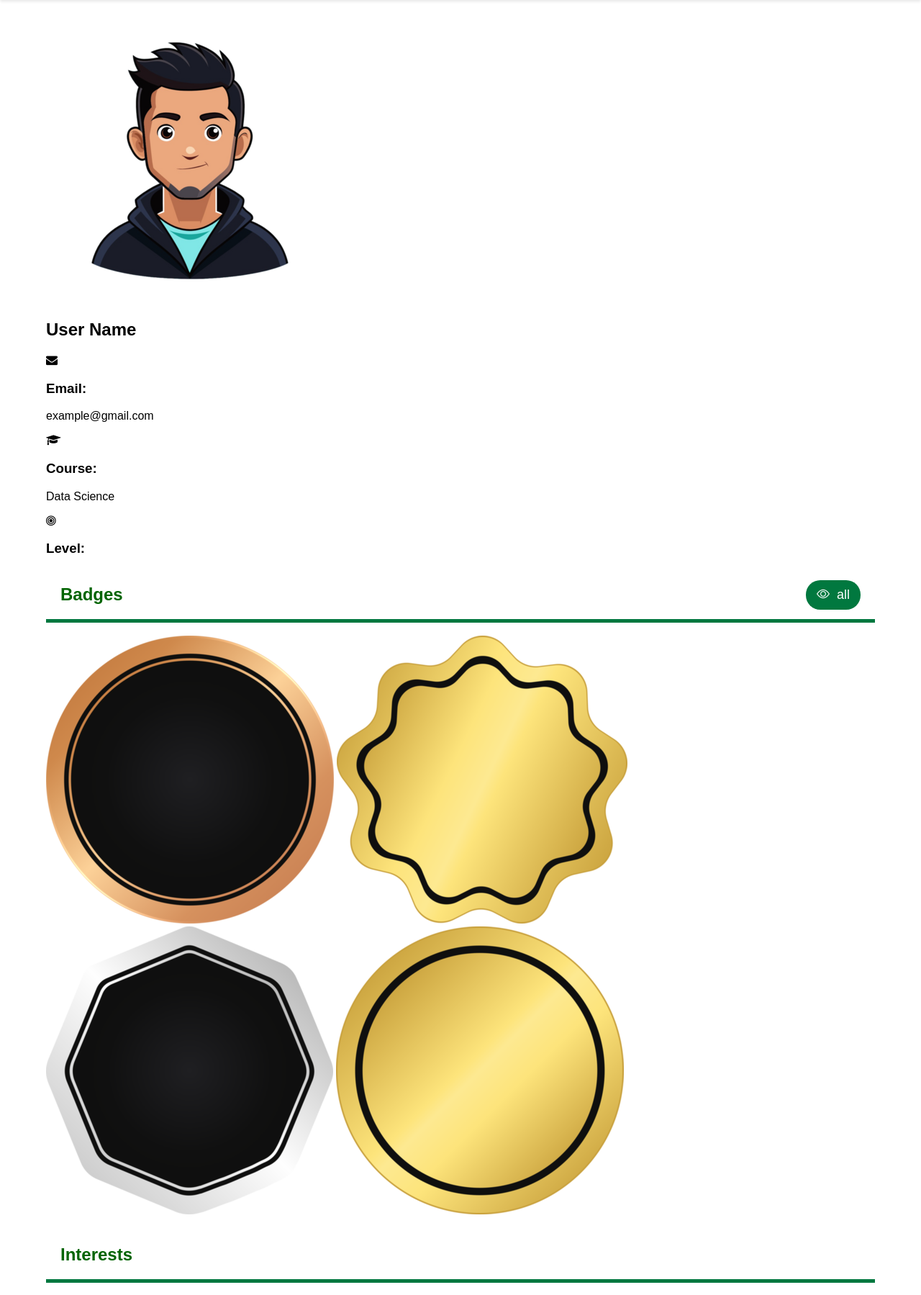
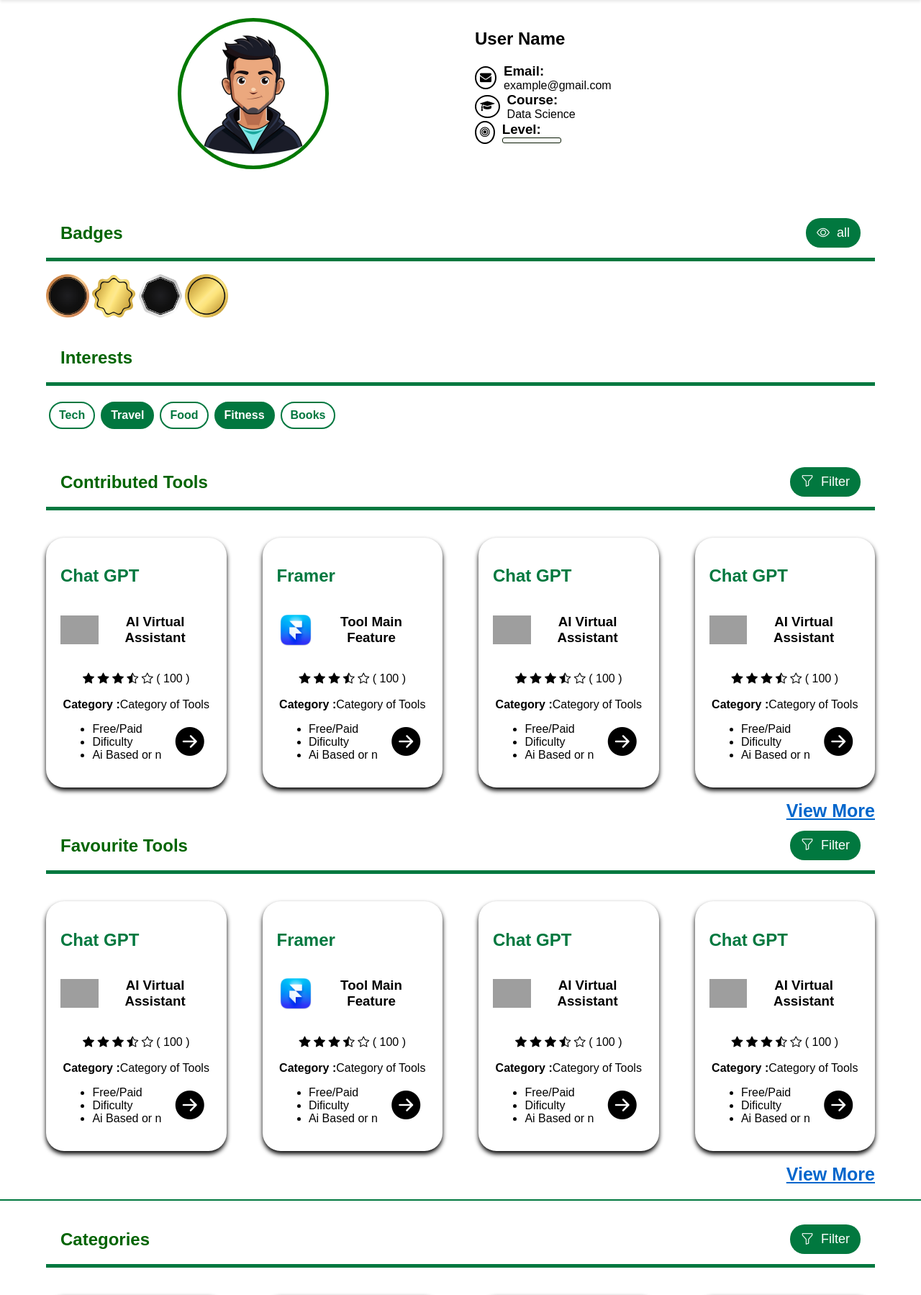
Before and after one commit to DeveloperFardeen/tooltrek, a PHP site: page /profile.php in a window 1280 px wide. Shown: the part 64-1863 px from the top of the page at 72% size. Run offline with PHP 8.4, Linux system fonts and the light colour scheme; the visitor is signed in with stand-in values (Sample User, id 1); grey boxes are pictures that could not be loaded.

Commit message:
Added Style for Profile page

```diff
--- a/css/homestyle.css
+++ b/css/homestyle.css
@@ -207,3 +207,85 @@
     border-radius: 8px;
     box-shadow: 0 4px 6px rgba(0, 0, 0, 0.1);
 }
+
+
+/* Code for Profile Section */
+.section-profile {
+    display: grid;
+    grid-template-columns: repeat(auto-fit, minmax(250px, 1fr));
+    margin-bottom: 50px;
+}
+.avatar-box {
+    width: 200px;
+    height: 200px;
+    border-radius: 50%;
+    border: 5px solid #017801;
+    margin: auto;
+}
+
+.avatar-box img {
+    width: 100%;
+    border-radius: 50%;
+}
+
+.profile-details {
+    padding: 20px;
+}
+
+.profile-details * {
+    margin: 0;
+    padding: 0;
+}
+
+.profile-details .info-container {
+    margin: 20px 0;
+}
+
+.profile-details .info-box {
+    display: flex;
+    align-items: center;
+    gap: 10px;
+}
+
+.profile-details .icon {
+    border: 2px solid;
+    padding: 5px;
+    border-radius: 50%;
+}
+
+.profile-details .level-cap {
+    width: 80px;
+    height: 6px;
+    border: 1px solid #071801;
+    border-radius: 3px;
+}
+
+.profile-details .level-cap .level {
+    background: #071801;
+    height: 6px;
+    width: 60%;
+}
+
+/* Badges-section */
+.badges-container img{
+    width: 60px;
+}
+
+/* Interests section */
+.interests-container {
+    display: flex;
+}
+
+.interests-container .interest-btn {
+    padding: 8px 12px;
+    margin: 4px;
+    border: 2px solid #01773f;
+    border-radius: 30px;
+    color: #01773f;
+    font-weight: 600;
+}
+
+.interests-container .interest-btn.active {
+    color: #fff;
+    background: #01773f;
+}
```
